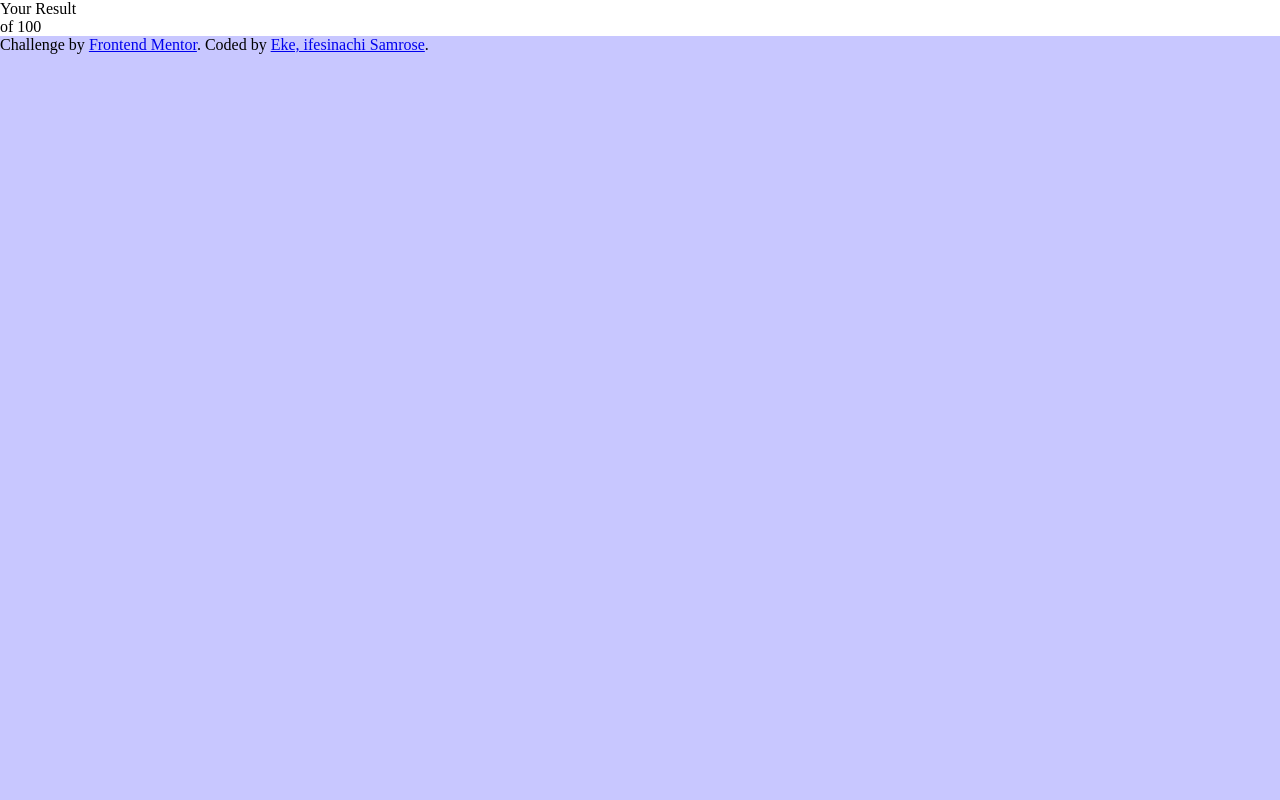
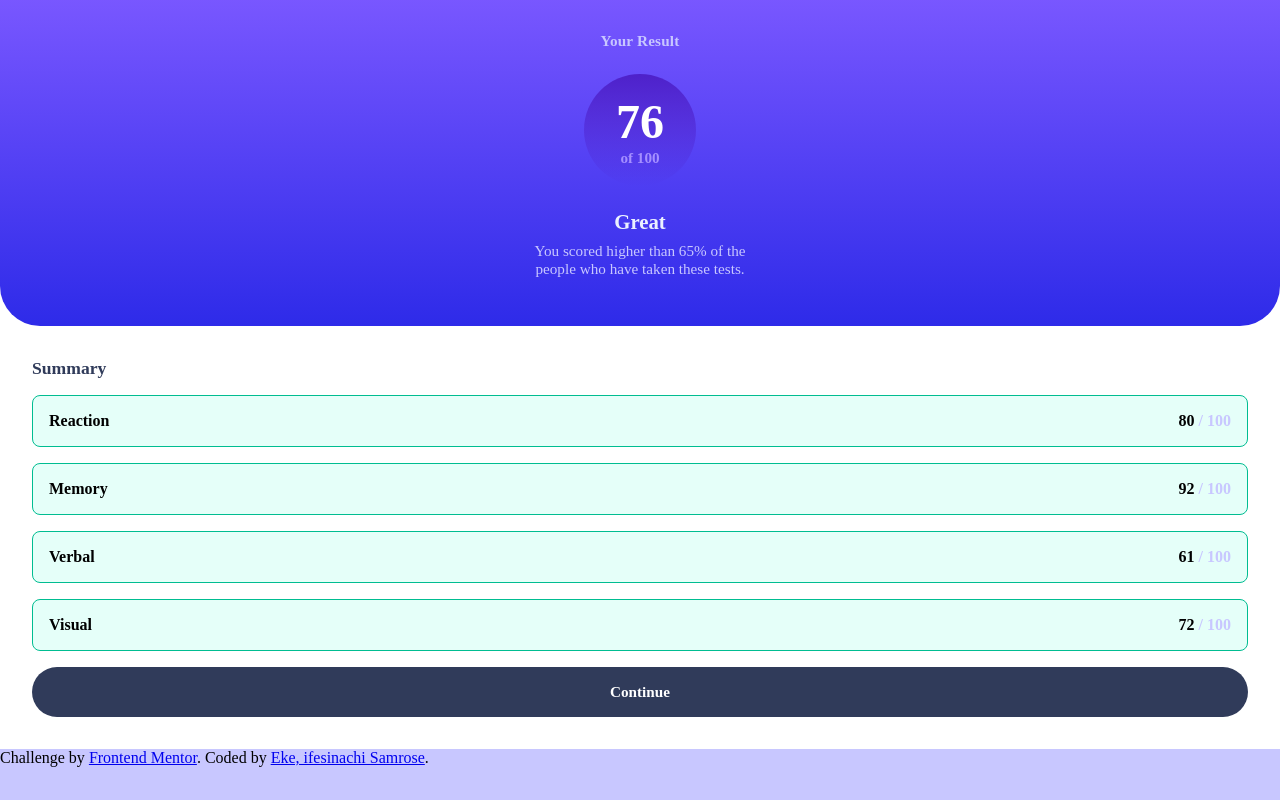
Before and after one commit to SamIfesi/results-summary-component, a React (Vite) app: page / in a window 1280 px wide. Built offline with nearby package versions, Linux system fonts and the light colour scheme; a web font is replaced by a local one.

Commit message:
feat: replace Score component with ScoreCard and SummaryCard components; update App layout

```diff
--- a/src/App.jsx
+++ b/src/App.jsx
@@ -1,14 +1,16 @@
 import Attribute from "./components/Attribute.jsx";
-import Score from "./components/score.jsx";
+import ScoreCard from "./components/ScoreCard.jsx";
+import SummaryCard from "./components/SummaryCard.jsx";
 import data from "./json/data.json";
 import "./App.css";
 
 function App() {
   return (
     <>
-      <div className="container">
-        <Score />
-      </div>
+      <main className="container">
+        <ScoreCard />
+        <SummaryCard />
+      </main>
       <Attribute />
     </>
   );
--- /dev/null
+++ b/src/components/ScoreCard.jsx
@@ -0,0 +1,16 @@
+function Score() {
+  return (
+    <section className="score-card">
+      <p className="score-title">Your Result</p>
+      <div className="score-circle">
+        <h1>76</h1>
+        <p>of 100</p>
+      </div>
+      <h3 className="score-feed">Great</h3>
+      <p className="score-remark">
+        You scored higher than 65% of the people who have taken these tests.
+      </p>
+    </section>
+  );
+}
+export default Score;
--- /dev/null
+++ b/src/components/SummaryCard.jsx
@@ -0,0 +1,45 @@
+export default function SummaryCard() {
+    return (
+      <section className="summary-card">
+        <h4>Summary</h4>
+        <div className="test-container">
+          <div className="test-type">
+            <div className="test">
+              <p>Reaction</p>
+            </div>
+            <p className="average-score">
+              80 <span>/ 100</span>
+            </p>
+          </div>
+
+          <div className="test-type">
+            <div className="test">
+              <p>Memory</p>
+            </div>
+            <p className="average-score">
+              92 <span>/ 100</span>
+            </p>
+          </div>
+
+          <div className="test-type">
+            <div className="test">
+              <p>Verbal</p>
+            </div>
+            <p className="average-score">
+              61 <span>/ 100</span>
+            </p>
+          </div>
+
+          <div className="test-type">
+            <div className="test">
+              <p>Visual</p>
+            </div>
+            <p className="average-score">
+              72 <span>/ 100</span>
+            </p>
+          </div>
+          <button className="btn">Continue</button>
+        </div>
+      </section>
+    );
+}
--- a/src/components/score.jsx
+++ /dev/null
@@ -1,12 +0,0 @@
-function Score({ score }) {
-  return (
-    <div className="score-container">
-      <p>Your Result</p>
-      <div className="circle">
-        <h1 className="score">{score}</h1>
-        <p className="total">of 100</p>
-      </div>
-    </div>
-  );
-}
-export default Score;
```
